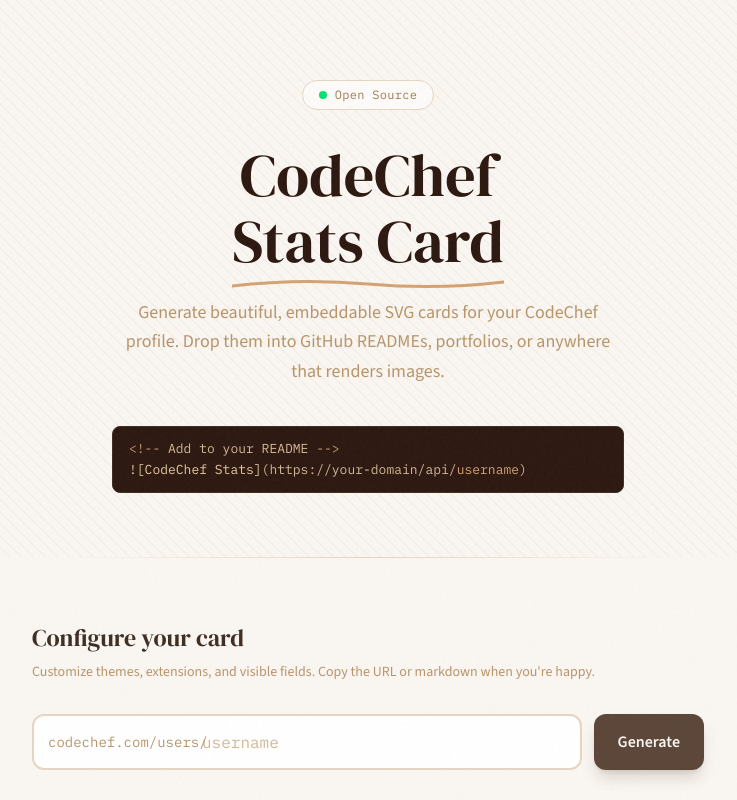
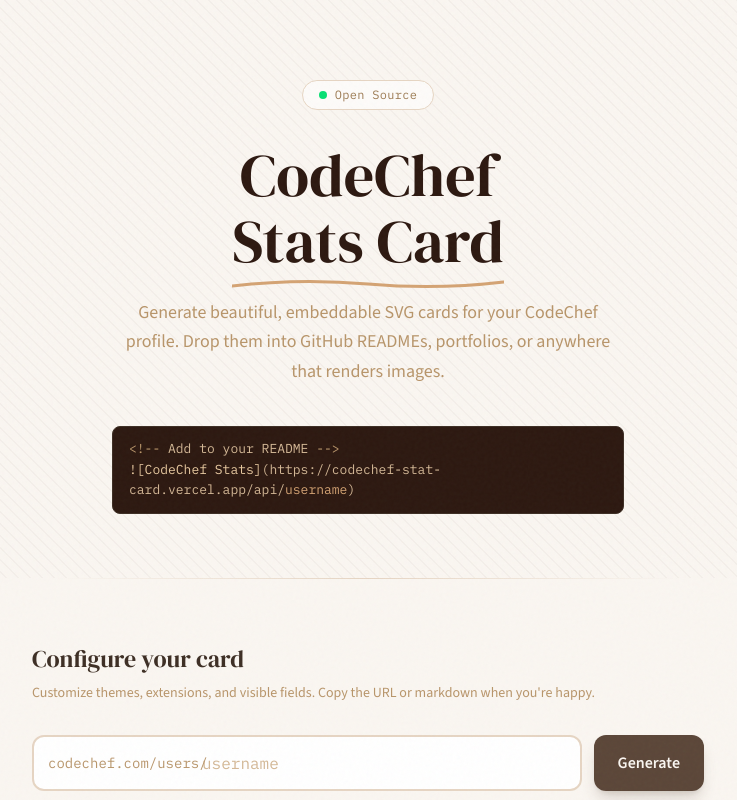
Before and after one commit to amanraox/Codechef-stat-card, a Next.js app: page / in a window 1280 px wide. Shown: the top 800 px of the page, without its empty margins (272-1009 px from the left). Built offline with nearby package versions, Linux system fonts and the light colour scheme.

Commit message:
fix: update hero code example with production domain

```diff
--- a/src/app/page.tsx
+++ b/src/app/page.tsx
@@ -55,7 +55,7 @@
               <span className="text-brown-400">{" -->"}</span>
               <br />
               <span className="text-amber-light">{"![CodeChef Stats]"}</span>
-              <span className="text-brown-300">{"(https://your-domain/api/"}</span>
+              <span className="text-brown-300">{"(https://codechef-stat-card.vercel.app/api/"}</span>
               <span className="text-amber">username</span>
               <span className="text-brown-300">{")"}</span>
             </div>
```
